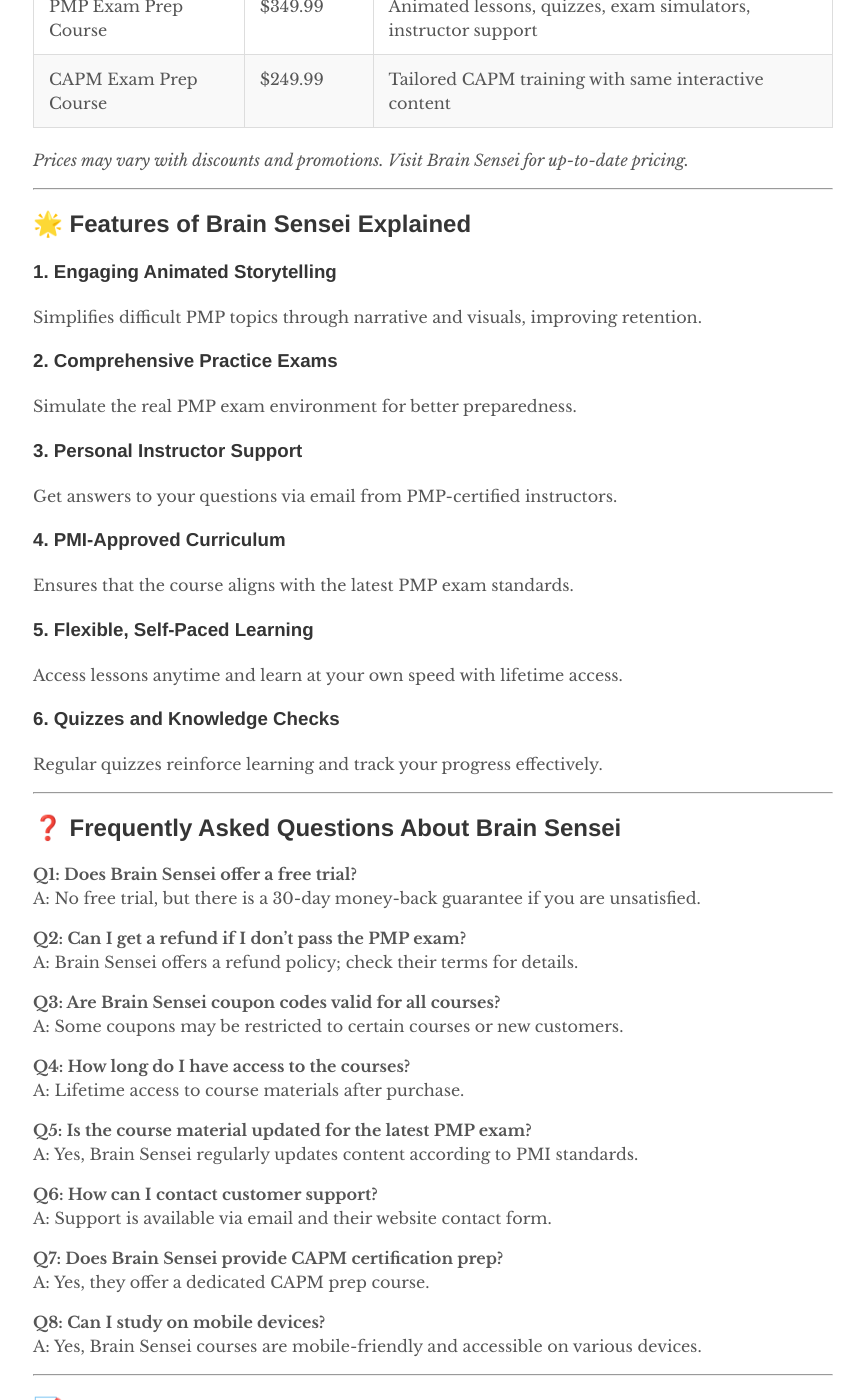
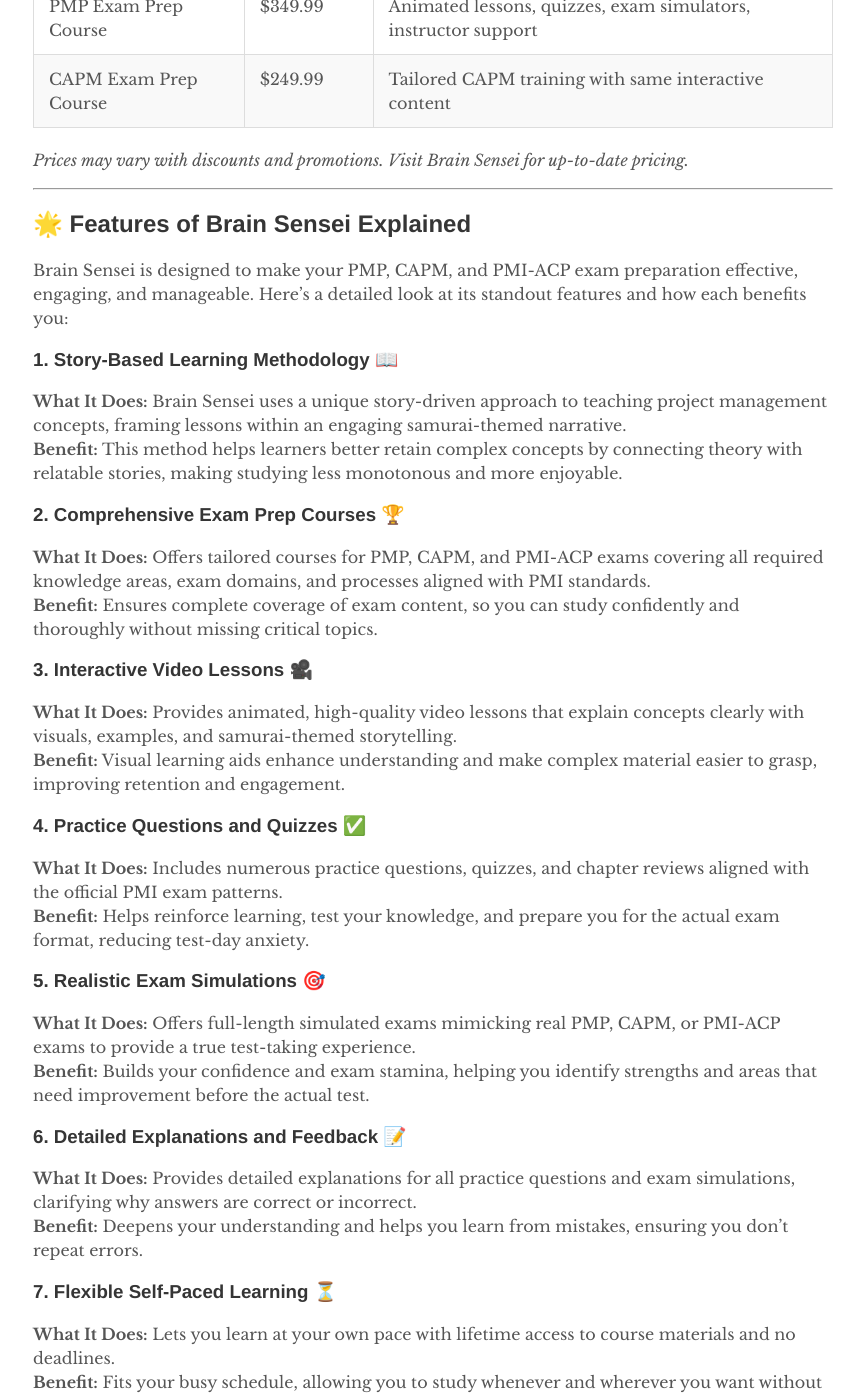
Before and after one commit to rankloud/ibcs, a Jekyll site: the page built from wp/brain sensei coupon codes.md, in a window 1280 px wide and 1400 px high, scrolled down 1816 px. Shown: the whole window, without its empty margins (207-1071 px from the left). Built offline with Jekyll 4.4.1, drawn with Linux system fonts in a browser that asks for light colours; some of the changed text lies outside the part shown.

Commit message:
Updated features

```diff
--- a/wp/brain sensei coupon codes.md
+++ b/wp/brain sensei coupon codes.md
@@ -95,23 +95,52 @@
 
 ## 🌟 Features of Brain Sensei Explained
 
-### 1. **Engaging Animated Storytelling**
-Simplifies difficult PMP topics through narrative and visuals, improving retention.
+Brain Sensei is designed to make your PMP, CAPM, and PMI-ACP exam preparation effective, engaging, and manageable. Here’s a detailed look at its standout features and how each benefits you:
 
-### 2. **Comprehensive Practice Exams**
-Simulate the real PMP exam environment for better preparedness.
+### 1. Story-Based Learning Methodology 📖
+**What It Does:** Brain Sensei uses a unique story-driven approach to teaching project management concepts, framing lessons within an engaging samurai-themed narrative.
+**Benefit:** This method helps learners better retain complex concepts by connecting theory with relatable stories, making studying less monotonous and more enjoyable.
 
-### 3. **Personal Instructor Support**
-Get answers to your questions via email from PMP-certified instructors.
+### 2. Comprehensive Exam Prep Courses 🏆
+**What It Does:** Offers tailored courses for PMP, CAPM, and PMI-ACP exams covering all required knowledge areas, exam domains, and processes aligned with PMI standards.
+**Benefit:** Ensures complete coverage of exam content, so you can study confidently and thoroughly without missing critical topics.
 
-### 4. **PMI-Approved Curriculum**
-Ensures that the course aligns with the latest PMP exam standards.
+### 3. Interactive Video Lessons 🎥
+**What It Does:** Provides animated, high-quality video lessons that explain concepts clearly with visuals, examples, and samurai-themed storytelling.
+**Benefit:** Visual learning aids enhance understanding and make complex material easier to grasp, improving retention and engagement.
 
-### 5. **Flexible, Self-Paced Learning**
-Access lessons anytime and learn at your own speed with lifetime access.
+### 4. Practice Questions and Quizzes ✅
+**What It Does:** Includes numerous practice questions, quizzes, and chapter reviews aligned with the official PMI exam patterns.
+**Benefit:** Helps reinforce learning, test your knowledge, and prepare you for the actual exam format, reducing test-day anxiety.
 
-### 6. **Quizzes and Knowledge Checks**
-Regular quizzes reinforce learning and track your progress effectively.
+### 5. Realistic Exam Simulations 🎯
+**What It Does:** Offers full-length simulated exams mimicking real PMP, CAPM, or PMI-ACP exams to provide a true test-taking experience.
+**Benefit:** Builds your confidence and exam stamina, helping you identify strengths and areas that need improvement before the actual test.
+
+### 6. Detailed Explanations and Feedback 📝
+**What It Does:** Provides detailed explanations for all practice questions and exam simulations, clarifying why answers are correct or incorrect.
+**Benefit:** Deepens your understanding and helps you learn from mistakes, ensuring you don’t repeat errors.
+
+### 7. Flexible Self-Paced Learning ⏳
+**What It Does:** Lets you learn at your own pace with lifetime access to course materials and no deadlines.
+**Benefit:** Fits your busy schedule, allowing you to study whenever and wherever you want without pressure.
+
+### 8. Access Across Devices 📱💻
+**What It Does:** Supports learning on multiple devices, including desktops, tablets, and smartphones.
+**Benefit:** Enables you to study on the go, making efficient use of your time, whether commuting or waiting.
+
+### 9. Dedicated Support and Community 🤝
+**What It Does:** Offers access to support from instructors and a community of learners to answer questions and share insights.
+**Benefit:** Helps you stay motivated and get timely help when you encounter difficulties during your prep journey.
+
+### 10. PMI-Approved PDUs and CEUs 🎓
+**What It Does:** Provides Professional Development Units (PDUs) and Continuing Education Units (CEUs) approved by PMI.
+**Benefit:** Allows you to maintain your PMI certifications easily by earning required credits during your preparation.
+
+---
+
+Brain Sensei’s engaging and structured approach, combined with rich resources and support, makes it a top choice for aspiring project managers preparing for their certification exams.
+
 
 ---
 
@@ -142,8 +171,13 @@
 A: Yes, Brain Sensei courses are mobile-friendly and accessible on various devices.
 
 ---
+Quick Links
 
-## 📝 Conclusion
+- [Bestmytest Coupons](https://rankloud.github.io/ibcs/bestmytest-coupon-codes/)
+- [360trianing coupons code](https://rankloud.github.io/ibcs/360training-coupon-codes/)
+- [Futurelearn promo codes](https://rankloud.github.io/ibcs/futurelearn-coupon-codes/)
+
+## 📝 Conclusion- Can I Get Best Deals on Brain Sensei?
 
 Brain Sensei offers a fun, effective, and PMI-approved way to prepare for your PMP exam.
 Using **Brain Sensei coupon codes** in 2025 unlocks great discounts, making high-quality PMP training affordable for everyone.
```
